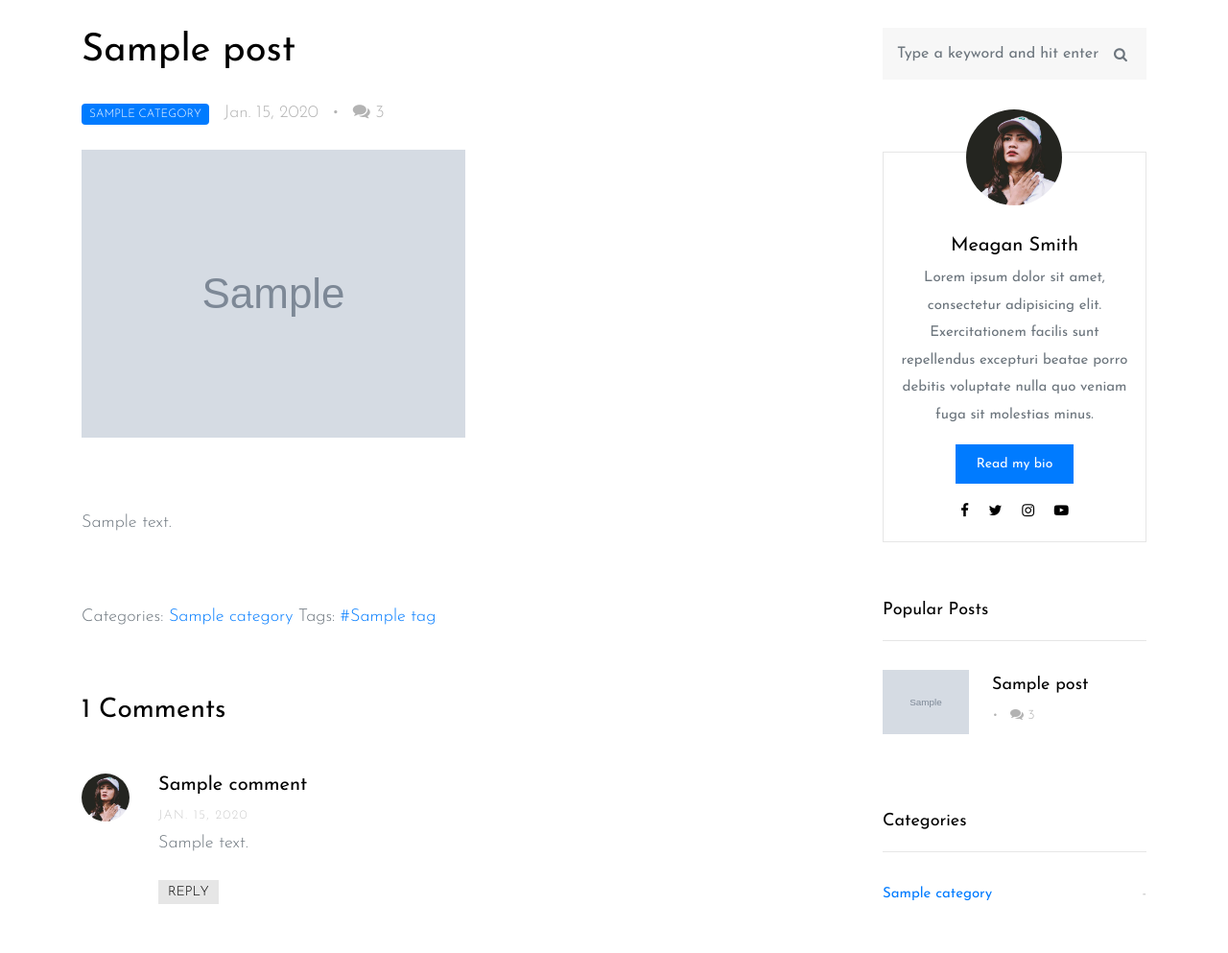
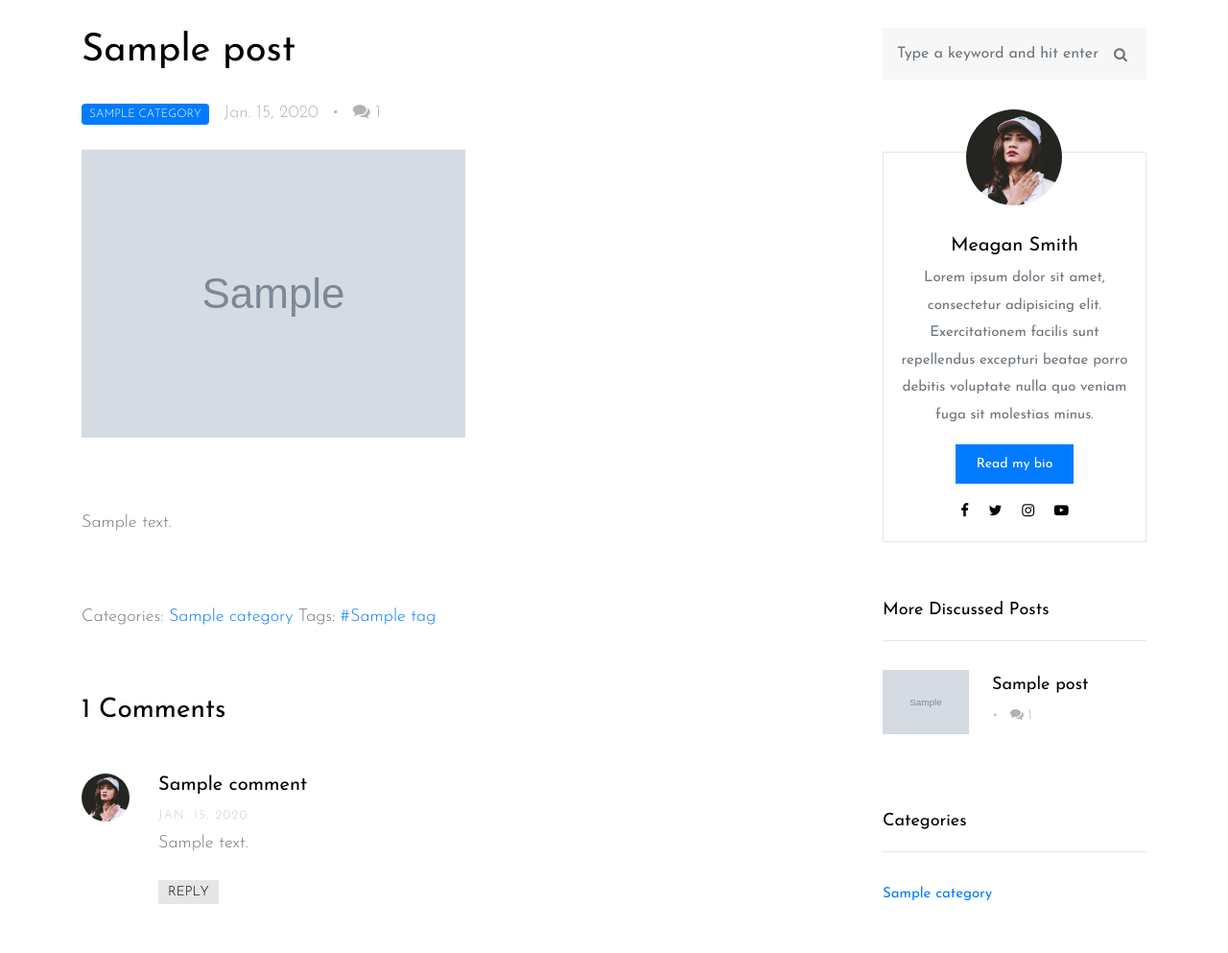
Before and after one commit to damir-py/Balita, a Django app: page /blog/1/ in a window 1280 px wide. Shown: the part 399-1392 px from the top of the page at 96% size. Run offline with Django 5.2, Linux system fonts and the light colour scheme; tables that the repository leaves empty hold one stand-in row (values such as "Sample post"); grey boxes marked "Sample" are stand-in pictures; some libraries are stand-ins or nearby versions.

Commit message:
change view latest posts and popular posts

```diff
--- a/blog/models.py
+++ b/blog/models.py
@@ -34,6 +34,8 @@ class Post(models.Model):
     is_published = models.BooleanField(default=True)
     views_count = models.IntegerField(default=0)
 
+    comments_count = models.IntegerField(default=0)
+
     created_at = models.DateTimeField(auto_now_add=True)
     update_at = models.DateTimeField(auto_now=True)
 
--- a/blog/views.py
+++ b/blog/views.py
@@ -22,8 +22,8 @@ def home_view(request):
         'banners': posts[:3],
         'categories': categories,
         'tags': tags,
-        'posts_page': posts.order_by('created_at'),
-        'popular_posts': posts.order_by('-views_count')[:4],
+        # 'posts_page': posts.order_by('created_at'),
+        'popular_posts': posts.order_by('-comments_count')[:3],
         'home': 'active',
         'posts_page': page_obj.get_page(page),
     }
@@ -41,6 +41,7 @@ def category_view(request):
         'cat_posts': posts.filter(category_id=cat),
         'posts': posts,
         'latest_posts': posts.order_by('-created_at')[:3],
+        'popular_posts': posts.order_by('-comments_count')[:3],
         'tags': tags,
         'categories': categories,
     }
@@ -58,6 +59,7 @@ def about_view(request):
         'about': 'active',
         'categories': categories,
         'latest_posts': posts.order_by('-created_at')[:3],
+        'popular_posts': posts.order_by('-comments_count')[:3],
         'tags': tags,
         'posts_page': page_obj.get_page(page)
     }
@@ -90,6 +92,7 @@ message: {obj.message}
         'contact': 'active',
         'categories': categories,
         'latest_posts': posts.order_by('-created_at')[:3],
+        'popular_posts': posts.order_by('-comments_count')[:3],
         'tags': tags,
     }
 
@@ -103,6 +106,8 @@ def blog_detail_view(request, pk):
         obj = Comment.objects.create(post=post, name=data['name'], email=data['email'], message=data['message'],
                                      post_id=pk)
         obj.save()
+        post.comments_count += 1
+        post.save(update_fields=['comments_count'])
         return redirect(f'/blog/{pk}/')
 
     data = request.GET
@@ -121,6 +126,7 @@ def blog_detail_view(request, pk):
         'comments': comments,
         'comments_count': len(comments),
         'latest_posts': posts.order_by('-created_at')[:3],
+        'popular_posts': posts.order_by('-comments_count')[:3],
         'tags': tags,
     }
     return render(request, 'blog-single.html', context=contx)
@@ -133,7 +139,7 @@ def tags_view(request, pk):
     context = {
         'posts': posts.filter(tags__id=pk),
         'categories': categories,
-        'latest_posts': posts.order_by('-created_at')[:3],
+        'latest_posts': posts.order_by('-comments_count')[:3],
     }
     return render(request, 'tags.html', context=context)
 
--- a/templates/blog-single.html
+++ b/templates/blog-single.html
@@ -11,7 +11,7 @@
                     <div class="post-meta">
                         <span class="category">{{ post.category.name }}</span>
                         <span class="mr-2">{{ post.created_at.date }}</span> &bullet;
-                        <span class="ml-2"><span class="fa fa-comments"></span> 3</span>
+                        <span class="ml-2"><span class="fa fa-comments"></span> {{ post.comments_count }}</span>
                     </div>
                     <div class="post-content-body">
                         <div class="row mb-5">
@@ -93,7 +93,7 @@
                             <div class="post-meta">
                                 <span class="category">{{ cat.category.name }}</span>
                                 <span class="mr-2">{{ cat.created_at }}</span> &bullet;
-                                <span class="ml-2"><span class="fa fa-comments"></span> 3</span>
+                                <span class="ml-2"><span class="fa fa-comments"></span> {{ cat.comments_count }}</span>
                             </div>
                             <h3>{{ cat.title }}</h3>
                         </div>
--- a/templates/layouts/base.html
+++ b/templates/layouts/base.html
@@ -165,7 +165,7 @@
                                                 <h4>{{ post.subject }}</h4>
                                                 <div class="post-meta">
                                                     <span class="mr-2">{{ post.created_at }} </span> &bullet;
-                                                    <span class="ml-2"><span class="fa fa-comments"></span> 3</span>
+                                                    <span class="ml-2"><span class="fa fa-comments"></span> {{ post.comments_count }}</span>
                                                 </div>
                                             </div>
                                         </a>
--- a/templates/layouts/sidebar.html
+++ b/templates/layouts/sidebar.html
@@ -30,10 +30,10 @@
     </div>
 
     <div class="sidebar-box">
-        <h3 class="heading">Popular Posts</h3>
+        <h3 class="heading">More Discussed Posts</h3>
         <div class="post-entry-sidebar">
             <ul>
-                {% for post in latest_posts %}
+                {% for post in popular_posts %}
                     <li>
                         <a href="/blog/{{ post.id }}/?cat={{ post.category.id }}">
                             <img src="{{ post.image.url }}" alt="Image placeholder" class="mr-4">
@@ -41,7 +41,7 @@
                                 <h4>{{ post.title }}</h4>
                                 <div class="post-meta">
                                     <span class="mr-2" {{ post.created_at }} </span> &bullet;
-                                    <span class="ml-2"><span class="fa fa-comments"></span> 3</span>
+                                    <span class="ml-2"><span class="fa fa-comments"></span> {{ post.comments_count }}</span>
                                 </div>
                             </div>
                         </a>
@@ -55,7 +55,7 @@
         <h3 class="heading">Categories</h3>
         <ul class="categories">
             {% for category in categories %}
-                <li><a href="/category/?cat={{ category.id }}">{{ category.name }} <span>-</span></a></li>
+                <li><a href="/category/?cat={{ category.id }}">{{ category.name }} <span> </span></a></li>
             {% endfor %}
         </ul>
     </div>
```
Also changed, not shown: templates/index.html (+4 -4 lines).
